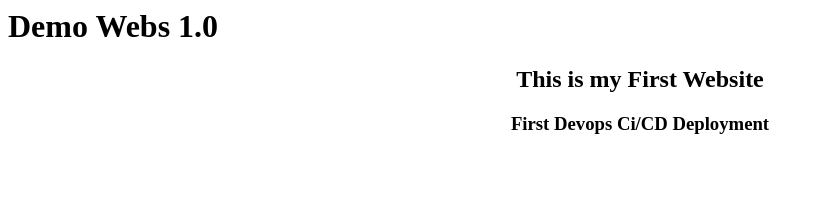
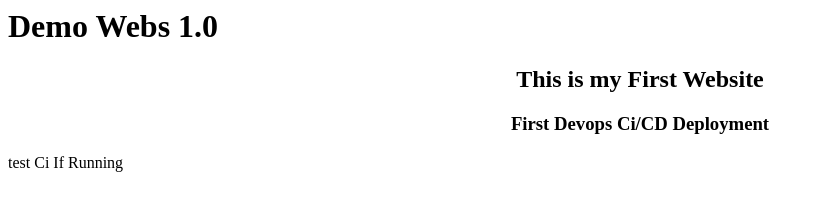
Before and after one commit to rupexs/devrepo, a plain HTML site: page index.html in a window 1280 px wide. Shown: the whole page, without its empty margins (0-824 px from the left). Drawn offline with Linux system fonts and the light colour scheme.

Commit message:
html added

```diff
--- a/index.html
+++ b/index.html
@@ -8,6 +8,7 @@
     <h1>Demo Webs 1.0 </h1>
     <center><h2>This is my First Website</h2></center>
    <center><h3>First Devops Ci/CD Deployment</h3></center>
+   <p>test Ci If Running </p>
 </body>
 
 </html>
```
